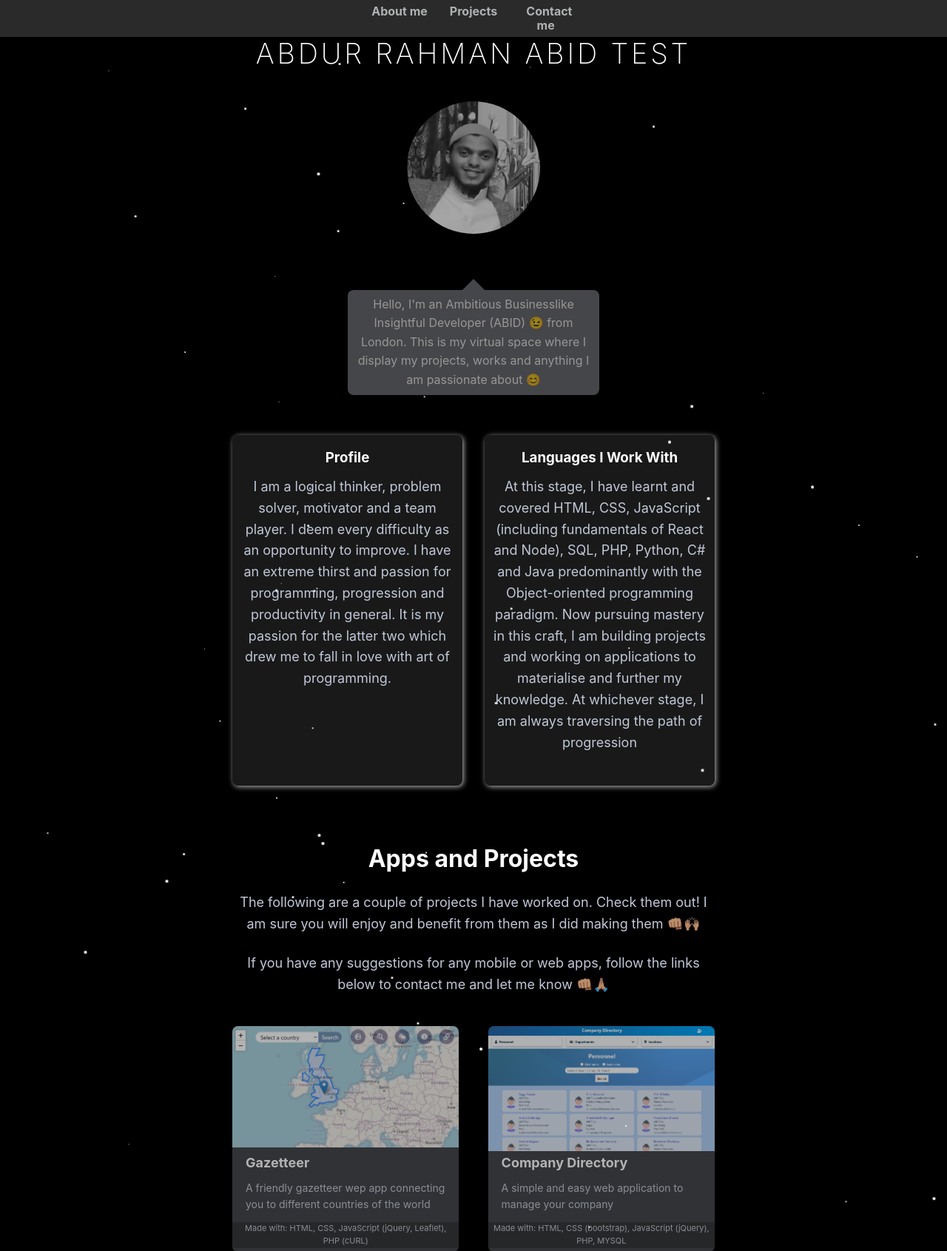
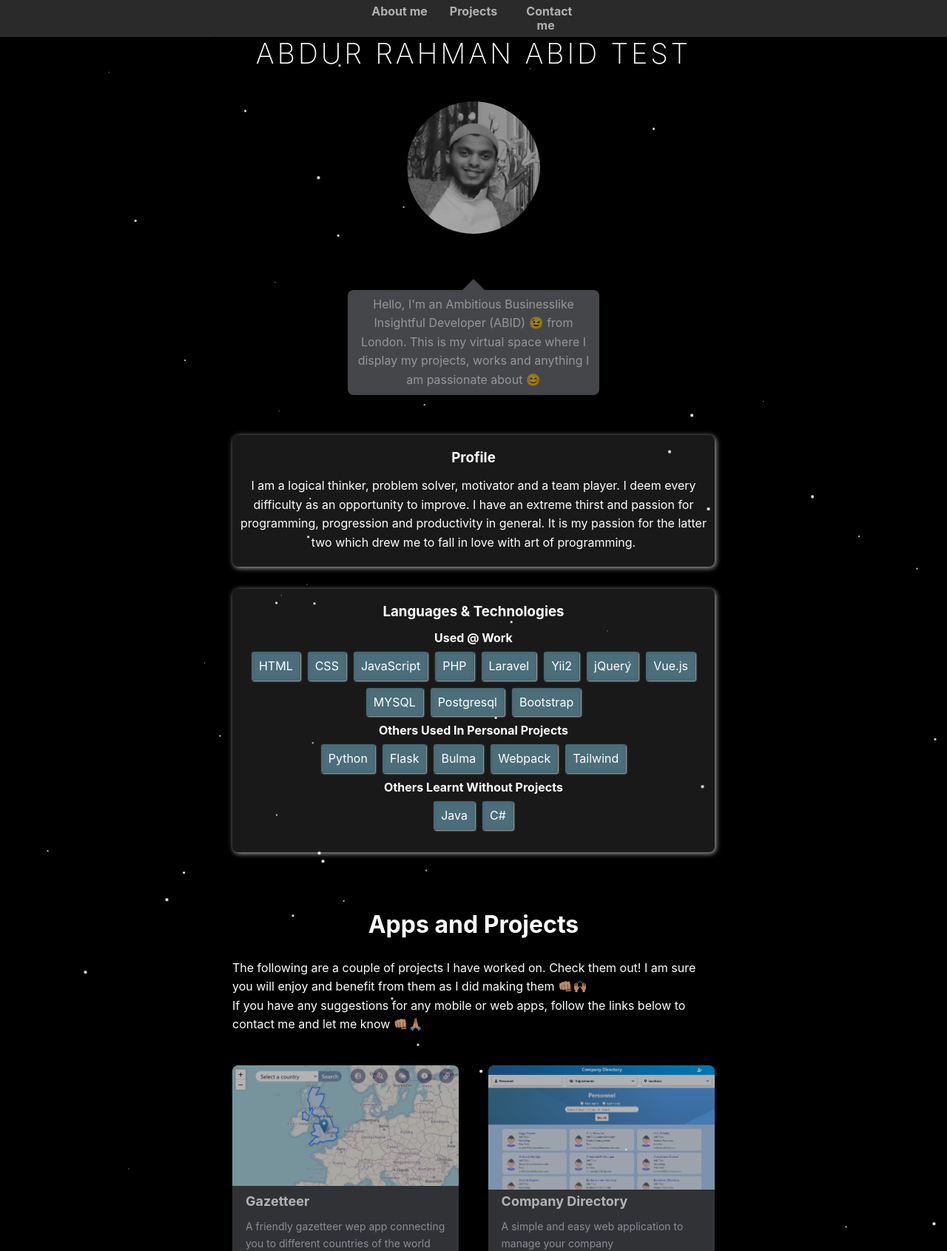
Before and after one commit to Abid-dev/portfolio, a PHP site: page / in a window 1280 px wide. Shown: the top 1691 px of the page at 74% size. Run offline with PHP 8.4, Linux system fonts and the light colour scheme; some libraries are stand-ins or nearby versions.

Commit message:
add language cards

```diff
--- a/index.php
+++ b/index.php
@@ -50,11 +50,41 @@
                             I am a logical thinker, problem solver, motivator and a team player. I deem every difficulty as an opportunity to improve. I have an extreme thirst and passion for programming, progression and productivity in general. It is my passion for the latter two which drew me to fall in love with art of programming.
                             </p>
                         </div>
-                        <div class="glass-card">
+                        <!-- <div class="glass-card">
                             <h3>Languages I Work With</h3>
                             <p class="parag map__parag">
                                 At this stage, I have learnt and covered HTML, CSS, JavaScript (including fundamentals of React and Node), SQL, PHP, Python, C# and Java predominantly with the Object-oriented programming paradigm. Now pursuing mastery in this craft, I am building projects and working on applications to materialise and further my knowledge. At whichever stage, I am always traversing the path of progression
                             </p>
+                        </div> -->
+                        <div class="glass-card">
+                            <h3>Languages & Technologies</h3>
+                            <h4>Used @ Work</h4>
+                            <div class="languages-container">
+                                <div>HTML</div>
+                                <div>CSS</div>
+                                <div>JavaScript</div>
+                                <div>PHP</div>
+                                <div>Laravel</div>
+                                <div>Yii2</div>
+                                <div>jQuery</div>
+                                <div>Vue.js</div>
+                                <div>MYSQL</div>
+                                <div>Postgresql</div>
+                                <div>Bootstrap</div>
+                            </div>
+                            <h4>Others Used In Personal Projects</h4>
+                            <div class="languages-container">
+                                <div>Python</div>
+                                <div>Flask</div>
+                                <div>Bulma</div>
+                                <div>Webpack</div>
+                                <div>Tailwind</div>
+                            </div>
+                            <h4>Others Learnt Without Projects</h4>
+                            <div class="languages-container">
+                                <div>Java</div>
+                                <div>C#</div>
+                            </div>
                         </div>
                     </div>
                 </div>
@@ -165,7 +195,7 @@
                         </a>
                     </div>
                 </div>
-                <p>Feel free to contact me on any of these platforms 🙏🏽</p>
+                <p>Feel free to contact me on any of these platforms 🙌🏼</p>
             </div>
         <!-- </main> -->
         <footer>
--- a/styles/styles.css
+++ b/styles/styles.css
@@ -51,12 +51,11 @@ html {
 .glass-card-container {
   margin-top: 30px;
   display: flex;
-  flex-direction: row;
+  flex-direction: column;
   gap: 30px;
 }
 
 .glass-card {
-width: 50%;
 padding: 20px 10px;
 background: rgba(63, 64, 64, 0.4);
 border-radius: 8px;
@@ -68,6 +67,24 @@ backdrop-filter: blur(2.7px);
 .glass-card h3 {
   text-align: center;
   margin-bottom: 15px;
+}
+
+.languages-container {
+  display: flex;
+  flex-direction: row;
+  flex-wrap: wrap;
+  gap: 10px;
+  justify-content: center;
+  padding: 10px;
+}
+
+.languages-container div {
+padding: 10px;
+background: rgb(128 215 245 / 40%);
+border-radius: 3px;
+box-shadow: 1px 1px 2px 0px rgb(255 255 255 / 70%);
+backdrop-filter: blur(2.7px);
+
 }
 
 @keyframes loader {
@@ -329,7 +346,7 @@ footer {
   font-size: 32px;
 }
 
-.map__parag {
+/* .map__parag {
   margin-bottom: 24px;
 }
 
@@ -337,7 +354,7 @@ footer {
   text-align: center;
   font-size: 18px;
   color: hsl(223, 21%, 80%);
-}
+} */
 
 .list {
   font-size: 18px;
```
